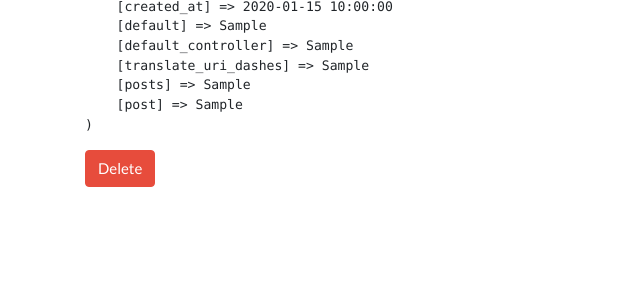
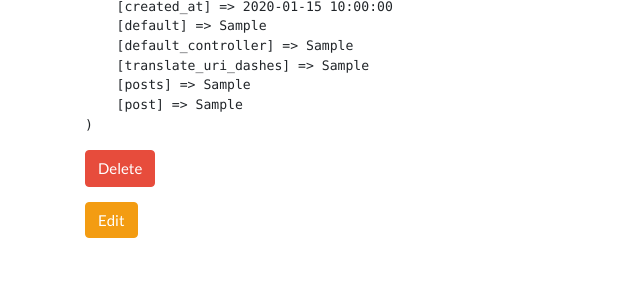
Before and after one commit to ImsirovicAjdin/cimultifileupload, a CodeIgniter app: page /database/index.php/posts/sample in a window 1280 px wide. Shown: the part 387-689 px from the top of the page, without its empty margins (0-640 px from the left). Run offline with CodeIgniter, Linux system fonts and the light colour scheme; tables that the repository leaves empty or names only in its code hold one stand-in row (values such as "Sample post"); some libraries are stand-ins or nearby versions.

Commit message:
Add Edit link to views/posts/view.php

```diff
--- a/application/views/posts/view.php
+++ b/application/views/posts/view.php
@@ -18,3 +18,5 @@ print_r($post);
 <?php echo form_open('/posts/delete/'.$post['id']); ?> <!-- this post will submit to /posts/delete/$post['id']   controller/action/param   -->
 <input type="submit" value="Delete" class="btn btn-danger d-inline">
 </form>
+
+<a class="btn btn-warning" href="<?php echo base_url(); ?>posts/edit/<?php echo $post['slug']; ?>">Edit</a>
```
